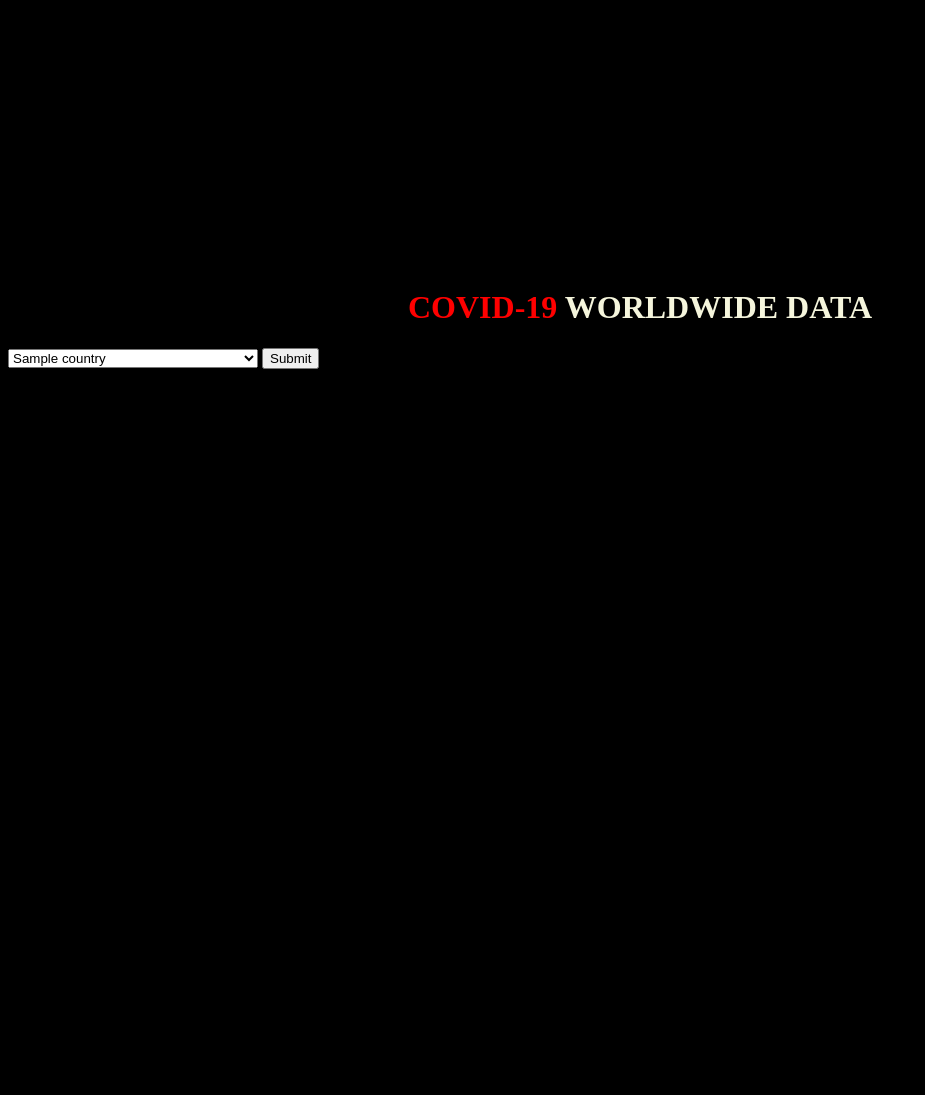
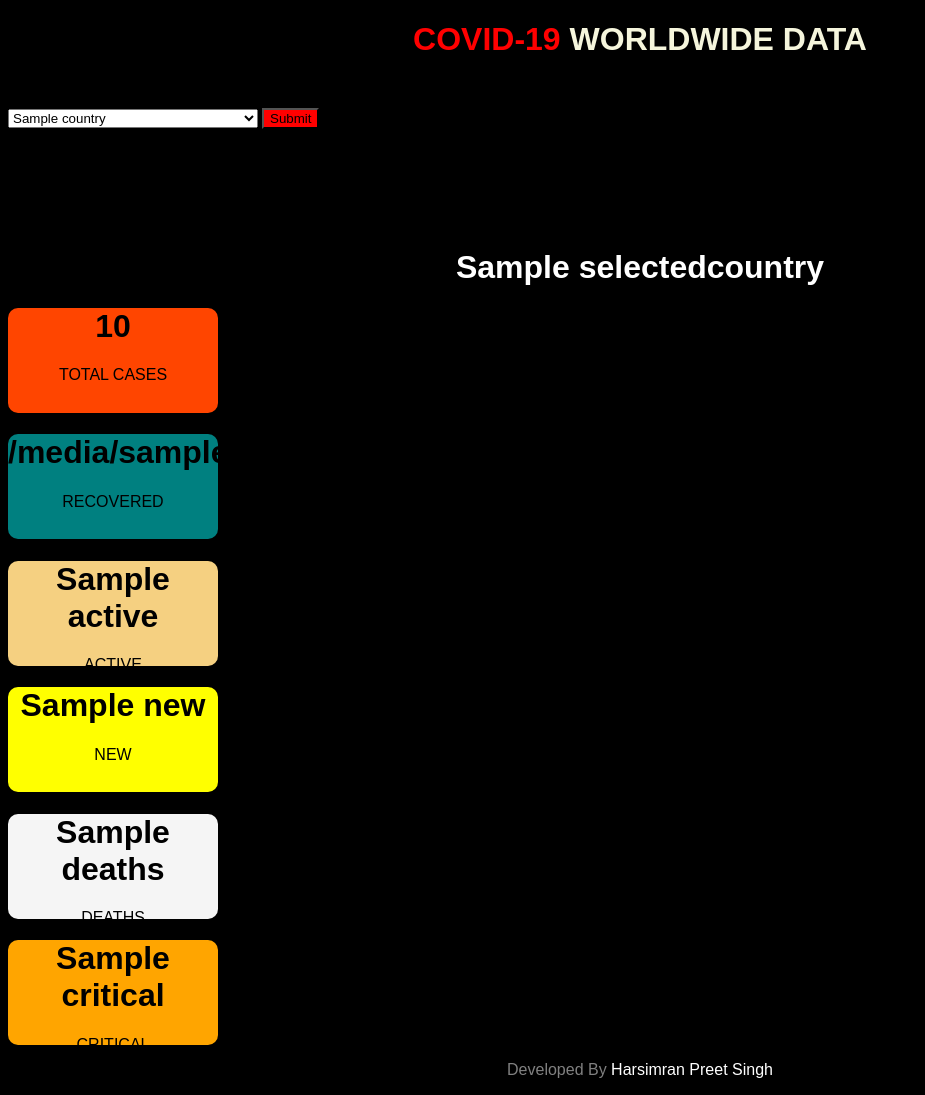
Before and after one commit to harsimran-preet/covid19webapp, a Django app: template templates/helloworld.html in a window 1280 px wide. Shown: the whole page, without its empty margins (0-925 px from the left). Before the commit the page ends 369 px from the top, so only its background shows below. Run offline with Django 3.2, Linux system fonts and the light colour scheme; the template is opened without the code that fills it: most values are stand-ins (such as "Sample title", 1, 10 or a date in 2020).

Commit message:
prototype

```diff
--- a/templates/helloworld.html
+++ b/templates/helloworld.html
@@ -7,25 +7,46 @@
     </head>
     <body style="background-color: black">
 
-        <h1>{{selectedcountry}}</h1>
-        <p>new : {{new}}</p>
-        <p>active : {{active}}</p>
-        <p>critical : {{critical}}</p>
-        <p>recovered : {{recovered}}</p>
-        <p>deaths : {{deaths}}</p>
-        <p>total : {{total}}</p>
-        <h1 style="color: beige; text-align: center"><span style="color: red">COVID-19 </span>WORLDWIDE DATA</h1>
+        <h1 style="font-family: 'Arial'; color: beige; text-align: center"><span style="color: red">COVID-19 </span>WORLDWIDE DATA</h1>
 
-        <form method= 'post' class="d-flex justify-content-center align-items-center" action=''>
+        <form style="margin-top: 50px" method= 'post'  style="text-align: center" action=''>
             {% csrf_token %}
             <select class="form-control" style='width: 250px' name='selectedcountry'>
             {% for country in list1%}
             <option>{{country}}</option>
             {%endfor%}
         </select>
-        <input type='submit' class="btn btn-danger" name=''>
+        <input type='submit' style="font-family: 'Arial';background-color:red" class="btn btn-danger" name=''>
         </form>
-        <h1>{{selectedcountry}}</h1>
-
+        <h1 style="font-family: 'Arial';margin-top: 120px;color:white; text-align: center">{{selectedcountry}}</h1>
+        <div class="d-flex justify-content-center align-items-center" style="text-align: center">
+            <div class="container" style="font-family: 'Arial';border-radius: 10px; background-color: orangered ;height: 105px; width: 210px">
+                <h1>{{total}}</h1>
+                <p style="font-family: 'Arial';">TOTAL CASES</p>
+            </div>
+            <div class="container" style="font-family: 'Arial';border-radius: 10px;background-color: teal ;height: 105px; width: 210px">
+                <h1>{{recovered}}</h1>
+                <p style="font-family: 'Arial';">RECOVERED</p>
+            </div>
+            <div class="container" style="font-family: 'Arial';border-radius: 10px;background-color: rgb(245, 208, 129) ;height: 105px; width: 210px">
+                <h1>{{active}}</h1>
+                <p style="font-family: 'Arial';">ACTIVE</p>
+            </div>
+        </div>
+        <div class="d-flex justify-content-center align-items-center" style="text-align: center">
+            <div class="container" style="font-family: 'Arial';border-radius: 10px;background-color: yellow ;height: 105px; width: 210px">
+                <h1>{{new}}</h1>
+                <p style="font-family: 'Arial';">NEW</p>
+            </div>
+            <div class="container" style="font-family: 'Arial';border-radius: 10px;background-color: whitesmoke ;height: 105px; width: 210px">
+                <h1>{{deaths}}</h1>
+                <p style="font-family: 'Arial';">DEATHS</p>
+            </div>
+            <div class="container" style="font-family: 'Arial';border-radius: 10px;background-color: orange ;height: 105px; width: 210px">
+                <h1>{{critical}}</h1>
+                <p style="font-family: 'Arial';">CRITICAL</p>
+            </div>
+        </div>
+        <p style="font-family: 'Arial';margin-top: 120x; color: grey;text-align: center;">Developed By <span style='color: white;'>Harsimran Preet Singh</span></p>
     </body>
 </html>
```
Also changed, not shown: 1 other file.
